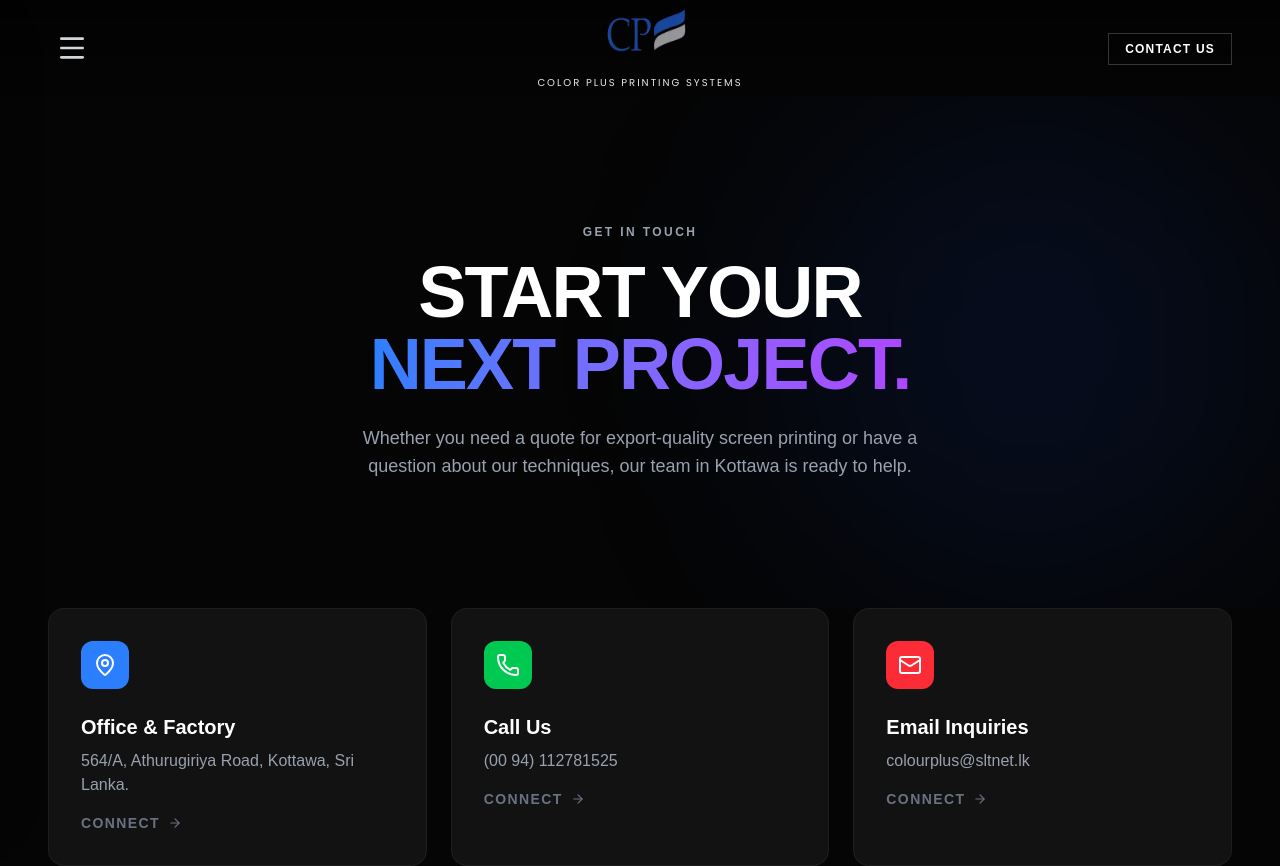
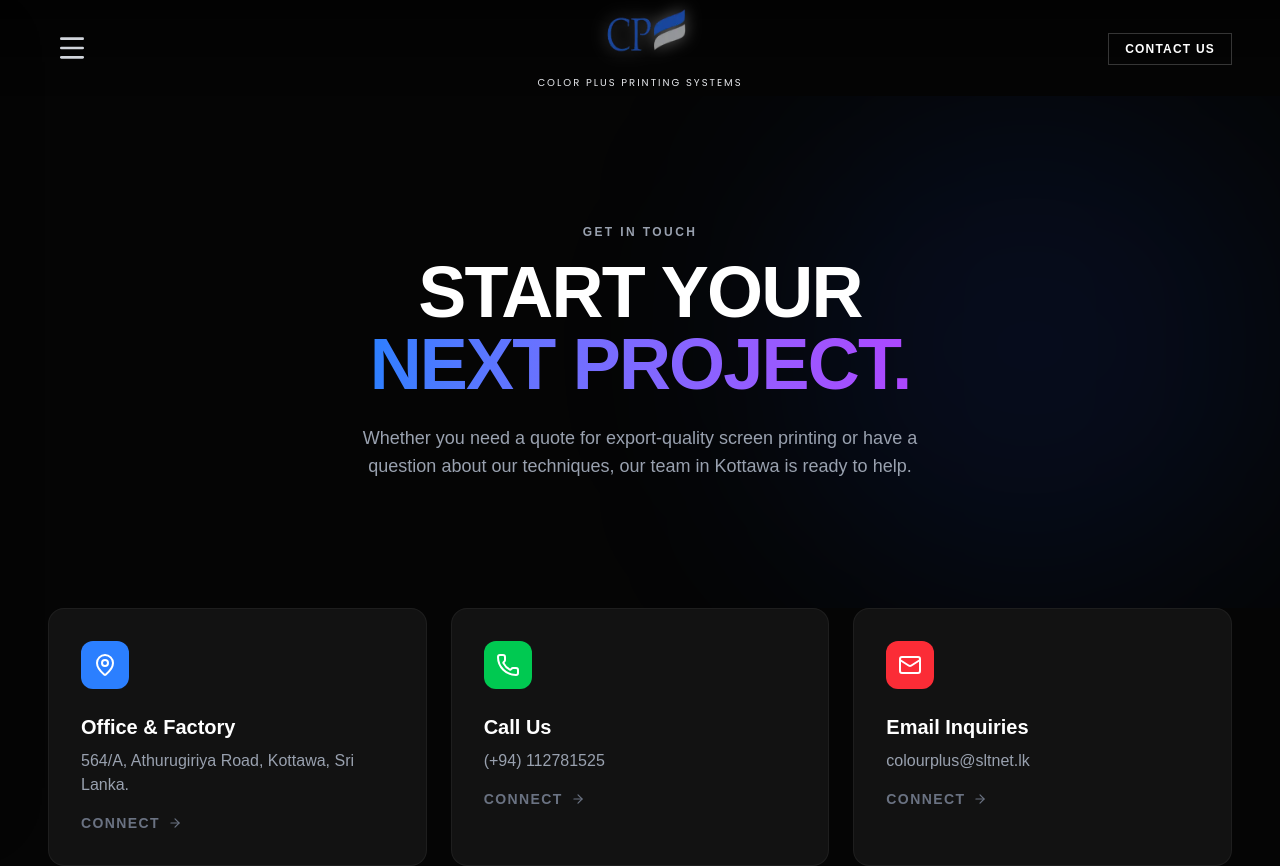
Before and after one commit to ThumSH/colorplus, a Next.js app: page /contact in a window 1280 px wide. Shown: the top 866 px of the page. Built offline with nearby package versions, Linux system fonts and the light colour scheme.

Commit message:
minor edits

```diff
--- a/src/app/contact/page.tsx
+++ b/src/app/contact/page.tsx
@@ -17,7 +17,7 @@ const contactInfo = [
   {
     id: 2,
     title: "Call Us",
-    content: "(00 94) 112781525",
+    content: "(+94) 112781525",
     link: "tel:0094112781525",
     icon: <Phone size={24} />,
     color: "bg-green-500",
--- a/src/app/layout.tsx
+++ b/src/app/layout.tsx
@@ -7,7 +7,9 @@ export const metadata: Metadata = {
   title: "Color Plus Printing Systems",
   description: "Printing Systems",
   icons: {
-    icon: "/Logo.svg",
+    icon: "/logo.svg",
+    shortcut: '/logo.svg', // For older browsers
+    apple: '/logo.svg', // For when users add to homescreen on iOS
   },
 
 };
--- a/src/components/layout/Footer.tsx
+++ b/src/components/layout/Footer.tsx
@@ -1,5 +1,6 @@
 "use client";
 
+import { usePathname } from "next/navigation";
 import Link from "next/link";
 import Image from "next/image";
 import { ArrowRight, Instagram, Linkedin, Facebook, MapPin, Phone, Mail } from "lucide-react";
@@ -11,11 +12,22 @@ const poppins = Poppins({
 });
 
 export default function Footer() {
+  const pathname = usePathname();
+
+  const handleLogoClick = (e: React.MouseEvent<HTMLAnchorElement>) => {
+    if (pathname === "/") {
+      e.preventDefault();
+      window.scrollTo({
+        top: 0,
+        behavior: "smooth",
+      });
+    }
+  };
+
   return (
     <footer className="bg-black text-white pt-24 pb-12 border-t border-white/10">
       <div className="container mx-auto px-6 md:px-12">
 
-        {/* TOP SECTION: CTA */}
         <div className="flex flex-col md:flex-row justify-between items-start md:items-end border-b border-gray-800 pb-20 mb-16 gap-10">
           <div>
             <h2 className="text-5xl md:text-7xl font-black tracking-tight mb-6">
@@ -39,12 +51,14 @@ export default function Footer() {
           </div>
         </div>
 
-        {/* MIDDLE SECTION: Links */}
         <div className="grid grid-cols-1 md:grid-cols-4 gap-12 mb-20">
 
-          {/* Brand Column */}
           <div className="col-span-1 md:col-span-1">
-             <Link href="/" className="block relative h-16 w-auto aspect-5/3 mb-4">
+             <Link
+                href="/"
+                className="block relative h-16 w-auto aspect-5/3 mb-4"
+                onClick={handleLogoClick}
+              >
                  <Image
                     src="/CP.webp"
                     alt="Colour Plus Logo"
@@ -64,7 +78,6 @@ export default function Footer() {
              </p>
           </div>
 
-          {/* Links Columns */}
           <div>
             <h4 className="font-bold text-white mb-6 uppercase tracking-wider text-sm">Company</h4>
             <ul className="space-y-4 text-gray-400 text-sm">
@@ -85,7 +98,6 @@ export default function Footer() {
             </ul>
           </div>
 
-          {/* Contact Column  */}
           <div>
             <h4 className="font-bold text-white mb-6 uppercase tracking-wider text-sm">Contact Us</h4>
             <div className="space-y-4 text-gray-400 text-sm">
@@ -111,7 +123,6 @@ export default function Footer() {
                </div>
             </div>
 
-            {/* Social Icons Placeholder */}
             <div className="flex gap-4 mt-8">
               <a href="#" className="w-8 h-8 rounded-full bg-white/5 flex items-center justify-center hover:bg-white hover:text-black transition-all">
                 <Instagram size={14} />
@@ -125,8 +136,6 @@ export default function Footer() {
             </div>
           </div>
         </div>
-
-        {/* BOTTOM BAR */}
         <div className="flex flex-col md:flex-row justify-between items-center text-center md:text-left pt-8 mt-16 border-t border-gray-800 text-gray-500 text-xs">
           <p className="mb-4 md:mb-0 order-2 md:order-1">
             &copy; {new Date().getFullYear()} Colour Plus Printing Systems (Pvt) Ltd. All Rights Reserved.
--- a/src/components/layout/Navbar.tsx
+++ b/src/components/layout/Navbar.tsx
@@ -5,6 +5,7 @@ import Link from "next/link";
 import { Menu, X, Phone, Mail, MapPin } from "lucide-react";
 import Image from "next/image";
 import { Poppins } from "next/font/google";
+import { usePathname } from "next/navigation";
 
 
 const primaryLinks = [
@@ -28,6 +29,19 @@ export default function Navbar() {
   const [isScrolled, setIsScrolled] = useState(false);
   const [open, setOpen] = useState(false);
   const navRef = useRef<HTMLElement>(null);
+
+    const pathname = usePathname();
+
+  const handleLogoClick = (e: React.MouseEvent<HTMLAnchorElement>) => {
+    // If we are already on the home page, just scroll to top smoothly.
+    if (pathname === "/") {
+      e.preventDefault();
+      window.scrollTo({
+        top: 0,
+        behavior: "smooth",
+      });
+    }
+  };
 
   // Handle Scroll Effect
   useEffect(() => {
@@ -94,16 +108,18 @@ export default function Navbar() {
           <Menu size={32} className="group-hover:scale-110 transition-transform" />
         </button>
 
-        <Link href="/" className="flex flex-col items-center group select-none">
-          {/* Logo Placeholder - Ensure the path matches your public folder */}
+        <Link
+          href="/"
+          className="flex flex-col items-center group select-none"
+          onClick={handleLogoClick}
+        >
           <div className="relative h-16 w-auto aspect-6/3">
-             {/* You might want to use the CP Logo from Page 1 here */}
   <Image
     src="/CP.webp"
     alt="Colour Plus Logo"
     width={180}
     height={100}
-                className="object-cover drop-shadow-lg"
+    className="object-cover drop-shadow-[0_0_8px_rgba(255,255,255,0.35)] hover:drop-shadow-[0_0_15px_rgba(59,130,246,0.9),0_0_30px_rgba(59,130,246,0.2)] transition-all duration-500 hover:scale-105"
     priority
   />
 </div>
@@ -114,7 +130,6 @@ export default function Navbar() {
           </span>
         </Link>
 
-        {/* Desktop Quick Contact (Optional - good for conversion) */}
         <div className="absolute right-6 md:right-12 hidden md:block">
             <Link
                 href="/contact"
@@ -125,14 +140,12 @@ export default function Navbar() {
         </div>
       </nav>
 
-      {/* BACKDROP */}
       <div
         className={`fixed inset-0 z-9998 bg-black/80 backdrop-blur-sm transition-opacity duration-300
         ${open ? "opacity-100" : "opacity-0 pointer-events-none"}`}
         onClick={() => setOpen(false)}
       />
 
-      {/* DRAWER */}
       <aside
         className={`fixed top-0 left-0 h-full w-[85%] max-w-100 bg-[#121212] border-r border-white/10 shadow-2xl z-9999
         transform transition-transform duration-300 ease-out
@@ -143,7 +156,6 @@ export default function Navbar() {
       >
         <div className="flex flex-col h-full p-8 md:p-12 relative overflow-hidden">
 
-          {/* Background decoration in menu */}
           <div className="absolute top-0 right-0 w-64 h-64 bg-blue-500/5 rounded-full blur-3xl pointer-events-none" />
 
           <div className="flex justify-between items-center mb-12 relative z-10">
@@ -158,7 +170,6 @@ export default function Navbar() {
             </button>
           </div>
 
-          {/* Primary Navigation */}
           <div className="flex flex-col gap-6 relative z-10">
             {primaryLinks.map((link, i) => (
               <Link
@@ -169,7 +180,6 @@ export default function Navbar() {
               >
                 <span className="text-xs font-bold text-gray-700 group-hover:text-blue-500 transition-colors">0{i+1}</span>
                 {link.name}
-                {/* Underline effect */}
                 <span className="absolute -bottom-0.5 left-0 w-full h-px bg-blue-500 scale-x-0 group-hover:scale-x-100 transition-transform origin-left duration-300 ease-out" />
               </Link>
             ))}
@@ -177,7 +187,6 @@ export default function Navbar() {
 
           <hr className="border-gray-800 my-8 relative z-10" />
 
-          {/* Contact Details from Profile [cite: 21, 22, 149] */}
           <div className="flex flex-col gap-5 relative z-10">
              <div className="text-gray-400 text-sm flex items-start gap-3 tracking-widest uppercase">
                 <MapPin size={16} className="mt-1 text-gray-500" />
```
Lines whose indentation alone changed are shown as unchanged.
